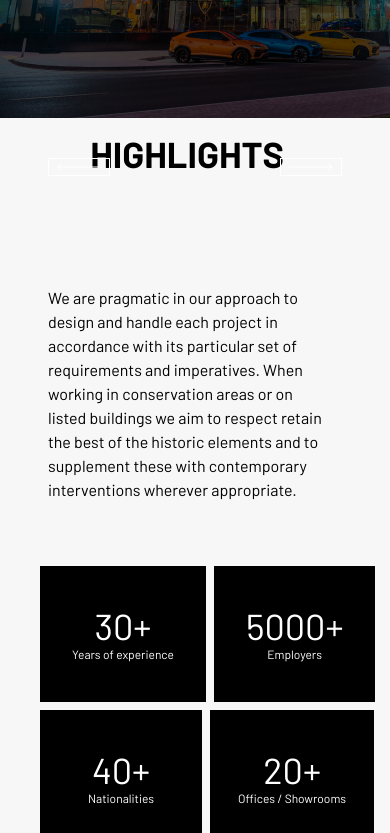
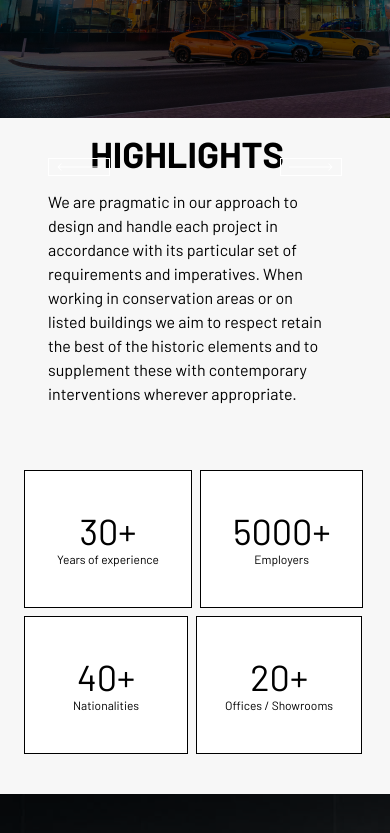
Before and after one commit to riyaaahh/elite, a React (Vite) app: page / in a window 390 px wide. Shown: the part 1840-2673 px from the top of the page. Built offline with nearby package versions, Linux system fonts and the light colour scheme.

Commit message:
Update 6.0

```diff
--- a/src/Components/Home.jsx
+++ b/src/Components/Home.jsx
@@ -333,7 +333,7 @@ REAL ESTATE    </div>
         <div className="">
           <div className=" m-4 lg:m-8 mr-8 lg:mr-0 mx-6">
             <div className="mr-2 bg-blackhaze-500">
-              <div className=" flex flex-col md:flex-row items-center gap-28 mx-6 mt-3 justify-between">
+              <div className=" flex flex-col md:flex-row items-center gap-4 mx-6 mt-3 justify-between">
                 <div className="font-extrabold text-4xl ml-0 lg:ml-8 text-start">
                   {" "}
                   HIGHLIGHTS
@@ -435,23 +435,23 @@ REAL ESTATE    </div>
 
               </div>
             </div>
-            <div className="  text-center items-center justify-center ml-4 mr-4 mt-4 md:hidden ">
-              <div className="  gap-2 flex justify-between">
-                <div className="bg-black  text-white   text-center justify-center items-center w-full  p-8 py-10 ">
+            <div className="  text-center items-center justify-center  mr-4 mt-4 md:hidden ">
+              <div className=" gap-2 flex justify-between">
+                <div className="bg-white  text-black border border-black   text-center justify-center items-center w-full  p-8 py-10 ">
                   <div className="text-4xl">30+</div>
                   <div className="text-xs text-nowrap">Years of experience</div>
                 </div>
-                <div className="bg-black  text-white  text-center  justify-center items-center w-full p-8   py-10 ">
+                <div className="bg-white  text-black border border-black  text-center  justify-center items-center w-full p-8   py-10 ">
                   <div className="text-4xl">5000+</div>
                   <div className="text-xs">Employers</div>
                 </div>
               </div>
               <div className=" gap-2 flex justify-between">
-                <div className="bg-black text-white mt-2 text-center justify-center  items-center w-full  p-8  px-12 py-10">
+                <div className="bg-white text--black border border-black mt-2 text-center justify-center  items-center w-full  p-8  px-12 py-10">
                   <div className="text-4xl">40+</div>
                   <div className="text-xs">Nationalities</div>
                 </div>
-                <div className="bg-black  text-white mt-2  text-center justify-center items-center w-full  p-7  py-10">
+                <div className="bg-white  text-black border border-black mt-2  text-center justify-center items-center w-full  p-7  py-10">
                   <div className="text-4xl">20+</div>
                   <div className="text-nowrap text-xs">Offices / Showrooms</div>
                 </div>
```
